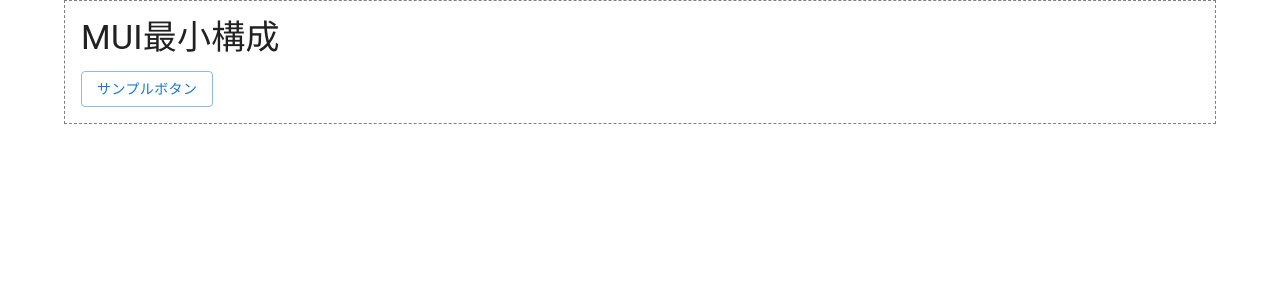
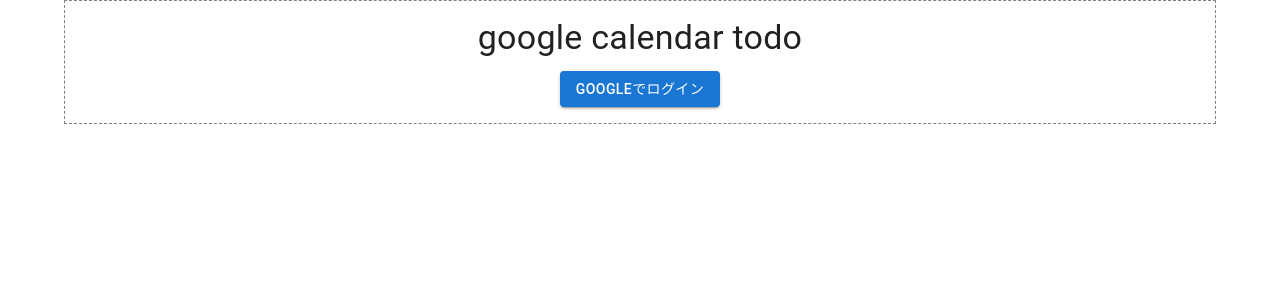
Before and after one commit to Ryusei-M-G/google-calendar-todo, a React (Vite) app in the folder client/: page / in a window 1280 px wide. Shown: the top 300 px of the page. Built offline with nearby package versions, Linux system fonts and the light colour scheme.

Commit message:
AppコンポーネントのContainerに中央揃えスタイルを追加し、タイトルを「google calendar todo」に変更

```diff
--- a/client/src/App.tsx
+++ b/client/src/App.tsx
@@ -2,13 +2,13 @@
 
 function App() {
   return (
-    <Container>
+    <Container style={{textAlign:'center'}} >
       <Box component="section" sx={{ p: 2, border: '1px dashed grey' }}>
         <Typography variant="h4" component="h1" gutterBottom>
-          MUI最小構成
+          google calendar todo
         </Typography>
-        <Button variant="outlined" color="primary">
-          サンプルボタン
+        <Button variant="contained" color="primary">
+          googleでログイン
         </Button>
       </Box>
     </Container>
```
